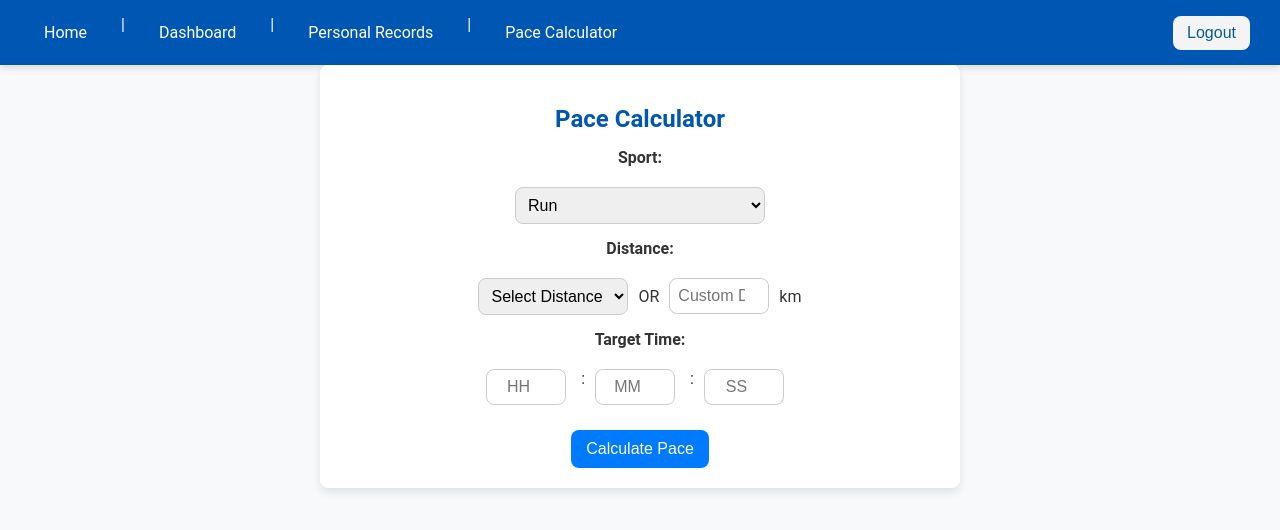
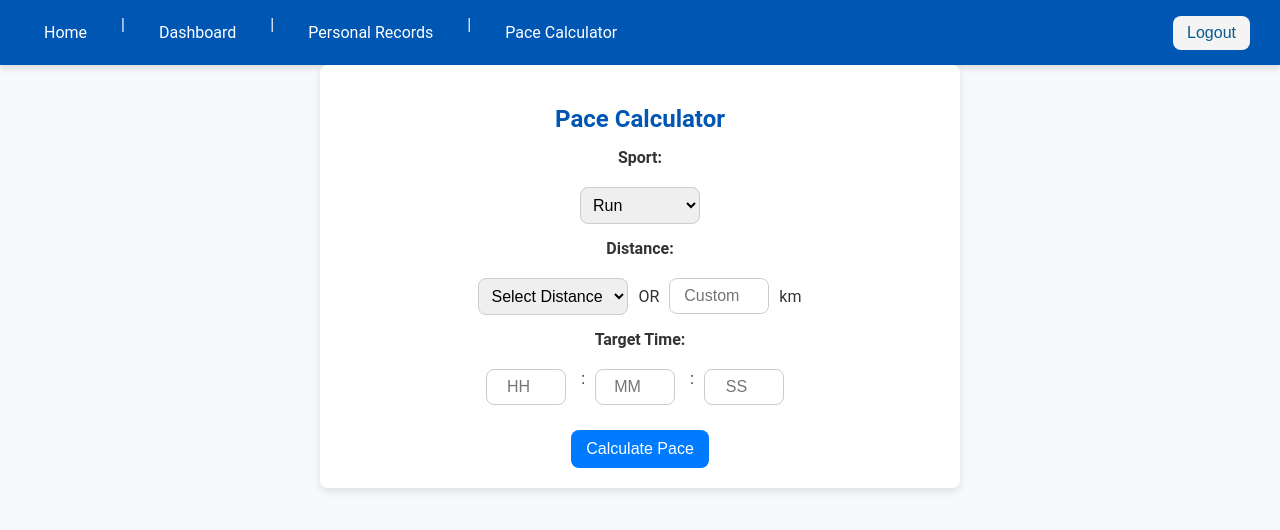
Before and after one commit to samw0907/TriSwift, a React (Create React App) app in the folder frontend/: page /paceCalculator in a window 1280 px wide. Shown: the top 530 px of the page. Built offline with nearby package versions, Linux system fonts and the light colour scheme; sample sign-in values are in the browser's storage.

Commit message:
one more pace calc change

```diff
--- a/frontend/src/pages/PaceCalculator.tsx
+++ b/frontend/src/pages/PaceCalculator.tsx
@@ -98,7 +98,7 @@ const PaceCalculator: React.FC = () => {
         <input
           id="custom-distance"
           type="number"
-          placeholder="Custom Distance"
+          placeholder="Custom"
           value={customDistance}
           onChange={handleCustomDistanceChange}
           style={{ width: "100px" }}
--- a/frontend/src/styles/paceCalculator.css
+++ b/frontend/src/styles/paceCalculator.css
@@ -89,6 +89,10 @@
     color: var(--secondary-dark);
   }
 
+.pace-form select#sport-select {
+  max-width: 120px;
+  }
+
 @media (max-width: 768px) {
 .pace-calculator-container {
       padding: 15px;
```
